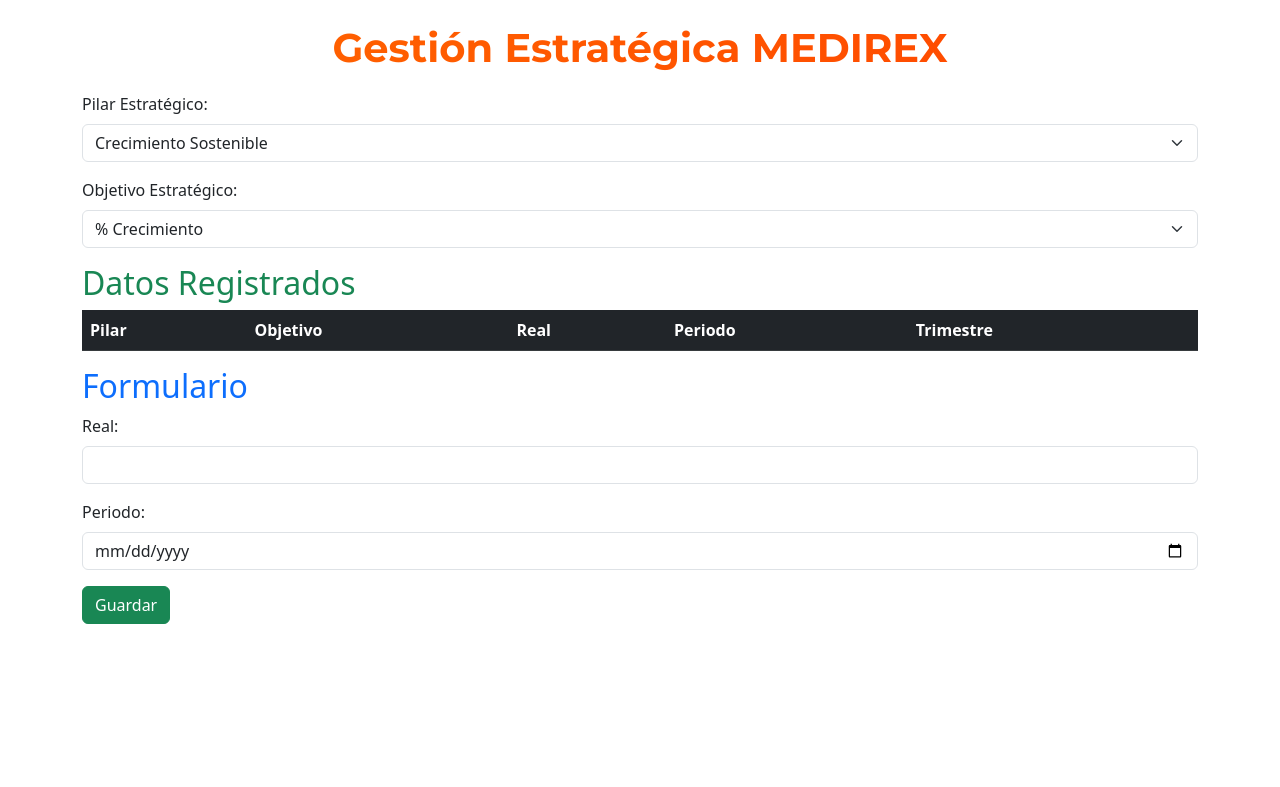
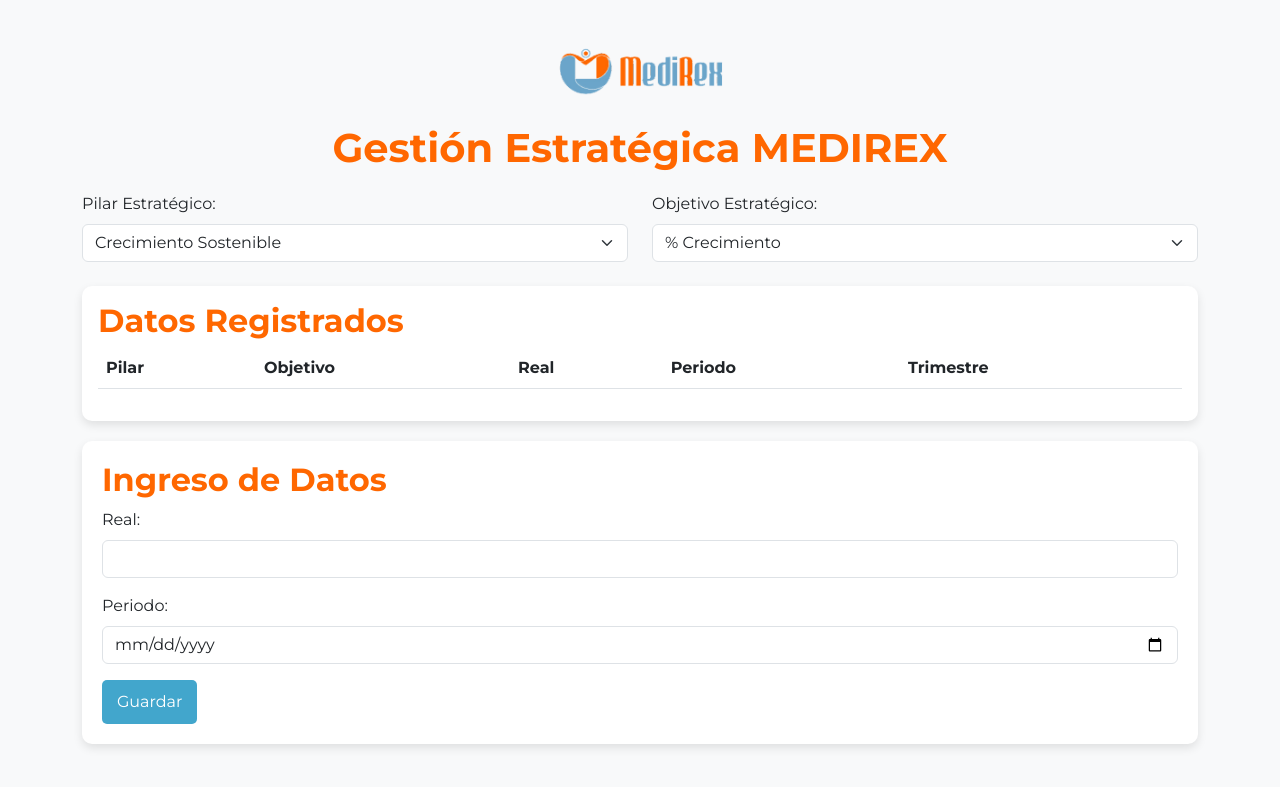
Before and after one commit to Elkinrodriguez77/medi_app, a Flask app: page / in a window 1280 px wide. Shown: the top 787 px of the page. Run offline with Flask 3, Linux system fonts and the light colour scheme; data that the repository does not hold is empty.

Commit message:
ajustes visuales

```diff
--- a/templates/index.html
+++ b/templates/index.html
@@ -9,25 +9,138 @@
     <link rel="stylesheet" href="https://cdn.jsdelivr.net/npm/bootstrap@5.3.0/dist/css/bootstrap.min.css">
 
     <!-- Fuente Montserrat -->
-    <link href="https://fonts.googleapis.com/css2?family=Montserrat:wght@700&display=swap" rel="stylesheet">
+    <link href="https://fonts.googleapis.com/css2?family=Montserrat:wght@300;400;700&display=swap" rel="stylesheet">
 
     <style>
         body {
-            background-color: white;
+            background-color: #f8f9fa;
+            font-family: 'Montserrat', sans-serif;
+        }
+
+        .header {
+            text-align: center;
+            margin-bottom: 20px;
+        }
+
+        .logo {
+            width: 180px;
+            display: block;
+            margin: 0 auto 10px;
         }
 
         h1 {
-            font-family: 'Montserrat', sans-serif;
             font-weight: 700;
             font-size: 2.5rem;
             text-align: center;
-            background: linear-gradient(90deg, #FF6700, #FF4500);
-            -webkit-background-clip: text;
-            -webkit-text-fill-color: transparent;
+            color: #FF6700;
             margin-bottom: 20px;
+        }
+
+        h2 {
+            color: #FF6700;
+            font-weight: 700;
+        }
+
+        .table-container {
+            background: white;
+            padding: 20px;
+            border-radius: 10px;
+            box-shadow: 0px 4px 10px rgba(0, 0, 0, 0.1);
+        }
+
+        .form-container {
+            background: white;
+            padding: 20px;
+            border-radius: 10px;
+            box-shadow: 0px 4px 10px rgba(0, 0, 0, 0.1);
+            margin-top: 20px;
+        }
+
+        .btn-custom {
+            background-color: #42A6CC;
+            color: white;
+            padding: 10px 15px;
+            border-radius: 5px;
+            cursor: pointer;
+            border: none;
+            transition: 0.3s;
+        }
+
+        .btn-custom:hover {
+            background-color: #FF6700;
+            color: white;
+        }
+
+        /* Color para el encabezado de la tabla */
+        .table thead {
+            background-color: #42A6CC;
+            color: white;
         }
     </style>
 
+</head>
+<body class="container mt-4">
+
+    <!-- Logo y Título -->
+    <div class="header">
+        <img src="static/img/logo-medirex.png" alt="Logo de Medirex" class="logo">
+        <h1>Gestión Estratégica MEDIREX</h1>
+    </div>
+
+    <!-- Selectores de Pilar y Objetivo en dos columnas -->
+    <div class="row">
+        <div class="col-md-6">
+            <label for="pilar" class="form-label">Pilar Estratégico:</label>
+            <select id="pilar" class="form-select" onchange="actualizarObjetivos()">
+                <option value="Crecimiento Sostenible">Crecimiento Sostenible</option>
+                <option value="Innovación">Innovación</option>
+                <option value="Experiencia Stakeholders">Experiencia Stakeholders</option>
+                <option value="Cultura Humanista">Cultura Humanista</option>
+            </select>
+        </div>
+
+        <div class="col-md-6">
+            <label for="objetivo" class="form-label">Objetivo Estratégico:</label>
+            <select id="objetivo" class="form-select" onchange="cargarDatos()"></select>
+        </div>
+    </div>
+
+    <!-- Tabla de Datos -->
+    <div class="table-container p-3 mt-4">
+        <h2>Datos Registrados</h2>
+        <table class="table table-striped">
+            <thead>
+                <tr>
+                    <th>Pilar</th>
+                    <th>Objetivo</th>
+                    <th>Real</th>
+                    <th>Periodo</th>
+                    <th>Trimestre</th>
+                </tr>
+            </thead>
+            <tbody id="tabla-datos"></tbody>
+        </table>
+    </div>
+
+    <!-- Formulario -->
+    <div class="form-container">
+        <h2>Ingreso de Datos</h2>
+        <form id="formulario">
+            <div class="mb-3">
+                <label for="real" class="form-label">Real:</label>
+                <input type="number" id="real" class="form-control">
+            </div>
+
+            <div class="mb-3">
+                <label for="periodo" class="form-label">Periodo:</label>
+                <input type="date" id="periodo" class="form-control">
+            </div>
+
+            <button type="button" class="btn btn-custom" onclick="guardarDato()">Guardar</button>
+        </form>
+    </div>
+
+    <!-- Script para Manejo de Datos -->
     <script>
         const objetivosPorPilar = {
             "Crecimiento Sostenible": [
@@ -62,10 +175,10 @@
             let pilar = document.getElementById("pilar").value;
             let objetivoSelect = document.getElementById("objetivo");
 
-            // Limpiar opciones anteriores
+            if (!objetivosPorPilar[pilar]) return;
+
             objetivoSelect.innerHTML = "";
 
-            // Agregar nuevos objetivos basados en el Pilar seleccionado
             objetivosPorPilar[pilar].forEach(objetivo => {
                 let option = document.createElement("option");
                 option.value = objetivo;
@@ -73,12 +186,15 @@
                 objetivoSelect.appendChild(option);
             });
 
-            cargarDatos();  // Recargar datos al cambiar Pilar
+            cargarDatos();
         }
 
         async function cargarDatos() {
             let pilar = document.getElementById("pilar").value;
             let objetivo = document.getElementById("objetivo").value;
+
+            if (!pilar || !objetivo) return;
+
             let response = await fetch(`/datos?pilar=${pilar}&objetivo=${objetivo}`);
             let datos = await response.json();
             let tabla = document.getElementById("tabla-datos");
@@ -94,63 +210,17 @@
                 </tr>`;
             });
         }
-    </script>
 
-</head>
-<body class="container mt-4">
-
-    <h1>Gestión Estratégica MEDIREX</h1>
-
-    <div class="mb-3">
-        <label for="pilar" class="form-label">Pilar Estratégico:</label>
-        <select id="pilar" class="form-select" onchange="actualizarObjetivos()">
-            <option value="Crecimiento Sostenible">Crecimiento Sostenible</option>
-            <option value="Innovación">Innovación</option>
-            <option value="Experiencia Stakeholders">Experiencia Stakeholders</option>
-            <option value="Cultura Humanista">Cultura Humanista</option>
-        </select>
-    </div>
-
-    <div class="mb-3">
-        <label for="objetivo" class="form-label">Objetivo Estratégico:</label>
-        <select id="objetivo" class="form-select" onchange="cargarDatos()"></select>
-    </div>
-
-    <h2 class="text-success">Datos Registrados</h2>
-    <table class="table table-dark table-striped">
-        <thead>
-            <tr>
-                <th>Pilar</th>
-                <th>Objetivo</th>
-                <th>Real</th>
-                <th>Periodo</th>
-                <th>Trimestre</th>
-            </tr>
-        </thead>
-        <tbody id="tabla-datos"></tbody>
-    </table>
-
-    <h2 class="text-primary">Formulario</h2>
-    <form id="formulario">
-        <div class="mb-3">
-            <label for="real" class="form-label">Real:</label>
-            <input type="number" id="real" class="form-control">
-        </div>
-
-        <div class="mb-3">
-            <label for="periodo" class="form-label">Periodo:</label>
-            <input type="date" id="periodo" class="form-control">
-        </div>
-
-        <button type="button" class="btn btn-success" onclick="guardarDato()">Guardar</button>
-    </form>
-
-    <script>
         async function guardarDato() {
             let pilar = document.getElementById("pilar").value;
             let objetivo = document.getElementById("objetivo").value;
             let real = document.getElementById("real").value;
             let periodo = document.getElementById("periodo").value;
+
+            if (!pilar || !objetivo || real === "" || !periodo) {
+                alert("Por favor, completa todos los campos.");
+                return;
+            }
 
             let response = await fetch('/datos', {
                 method: 'POST',
@@ -165,11 +235,12 @@
 
             let result = await response.json();
             alert(result.mensaje);
-            cargarDatos(); // Recargar los datos después de guardar
+            cargarDatos();
         }
 
-        // Inicializar objetivos con el primer pilar seleccionado
-        actualizarObjetivos();
+        document.addEventListener("DOMContentLoaded", () => {
+            actualizarObjetivos();
+        });
     </script>
 
 </body>
```
Also changed, not shown: static/img/logo-medirex.png (added).
